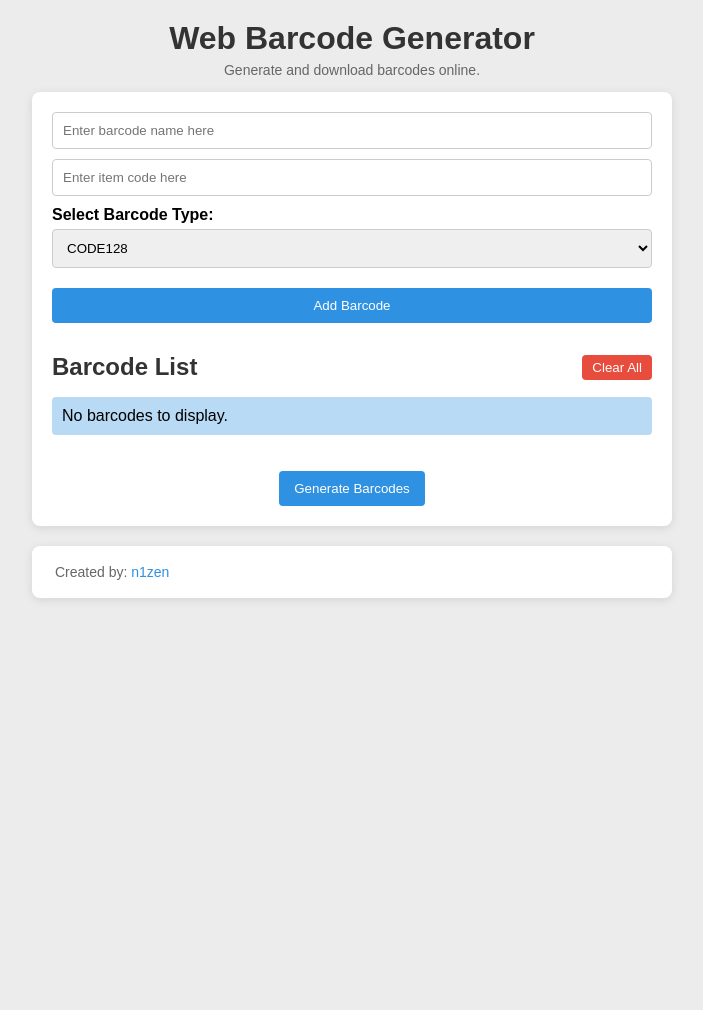
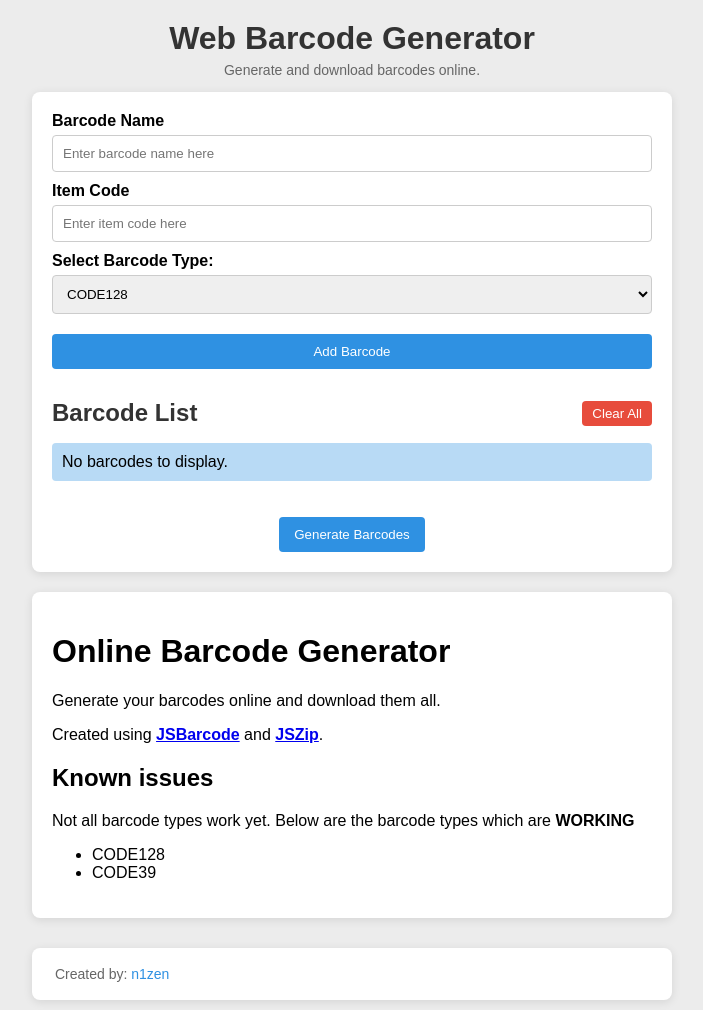
Before and after one commit to n1zen/webGenerator, a website: page index.html in a window 1280 px wide. Shown: the whole page, without its empty margins (288-991 px from the left). Before the commit the page ends 820 px from the top, so only its background shows below. Drawn offline with nearby package versions, Linux system fonts and the light colour scheme.

Commit message:
Added information about the website.
Added labels for Barcode Name and Item Code.

```diff
--- a/index.html
+++ b/index.html
@@ -18,7 +18,9 @@
             <div class="form-container">
                 <div id="barcode-form">
                     <fieldset>
+                        <label for="barcode-name" id="barcode-name-label">Barcode Name</label>
                         <input type="text" id="barcode-name" placeholder="Enter barcode name here" required>
+                        <label for="itemcode-input" id="itemcode-label">Item Code</label>
                         <input type="text" id="itemcode-input" placeholder="Enter item code here" required>
                         <label for="barcode-type" id="barcode-type-label">Select Barcode Type:</label>
                         <select id="barcode-type">
@@ -52,6 +54,17 @@
 
                 </div> -->
             </div>
+            <div class="readme">
+                <h1 id="online-barcode-generator">Online Barcode Generator</h1>
+                <p>Generate your barcodes online and download them all.</p>
+                <p>Created using <a href="https://github.com/lindell/JsBarcode"><strong>JSBarcode</strong></a> and <a href="https://github.com/Stuk/jszip"><strong>JSZip</strong></a>.</p>
+                <h2 id="known-issues">Known issues</h2>
+                <p>Not all barcode types work yet. Below are the barcode types which are <strong>WORKING</strong></p>
+                <ul>
+                    <li>CODE128</li>
+                    <li>CODE39</li>
+                </ul>
+            </div>
             <footer>
                 <p>Created by: <a href="https://github.com/n1zen">n1zen</a></p>
             </footer>
--- a/styles.css
+++ b/styles.css
@@ -255,6 +255,17 @@ main {
     margin-top: 20px;
 }
 
+.readme {
+    width: 100%;
+    max-width: 600px;
+    background-color: #ffffff;
+    border-radius: 8px;
+    box-shadow: 0 2px 10px rgba(0, 0, 0, 0.1);
+    padding: 20px;
+    margin-top: 20px;
+    margin-bottom: 10px;
+}
+
 footer {
     width: 100%;
     max-width: 600px;
```
